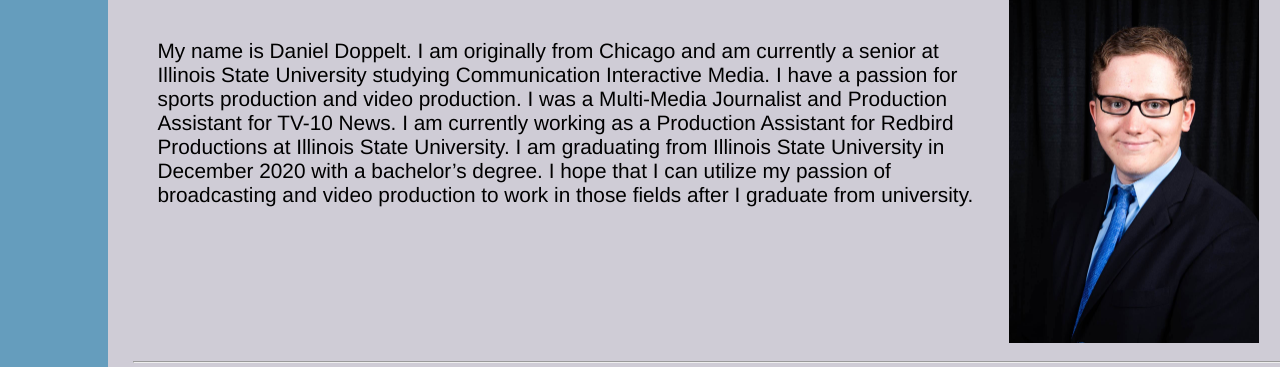
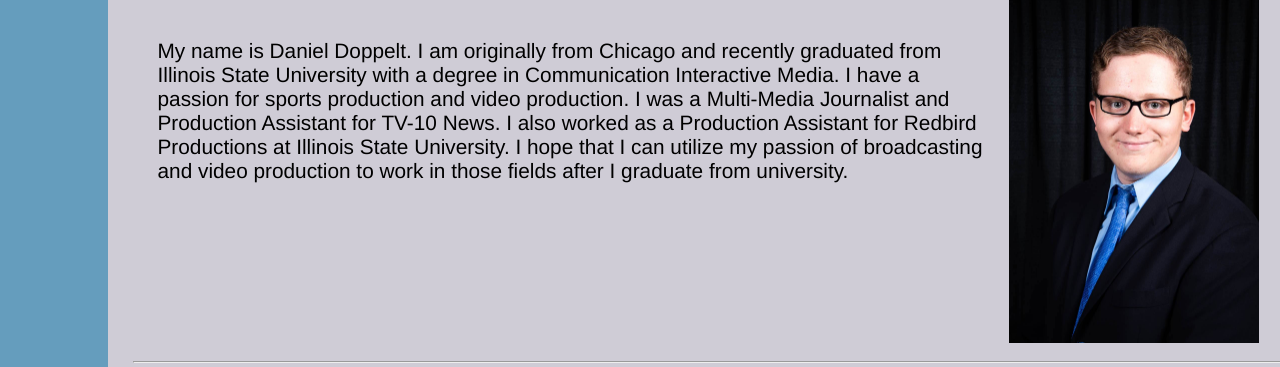
Before and after one commit to djdoppelt/Daniel-Doppelt-Website, a plain HTML site: page index.html in a window 1280 px wide. Shown: the part 446-813 px from the top of the page. Drawn offline with Linux system fonts and the light colour scheme.

Commit message:
Update index.html

```diff
--- a/index.html
+++ b/index.html
@@ -101,8 +101,8 @@
      <h1 class="headertext"><strong>Welcome to my online Portfolio</strong></h1>
     <main id="maintext">
         <img id="mainphoto" src="photos/Doppelt_Daniel.jpg" alt="Daniel in a suit">
-        <p class="abouttext">My name is Daniel Doppelt. I am originally from Chicago and am currently a senior at Illinois State University studying Communication Interactive Media. I have a passion for sports production and video production. I was a Multi-Media Journalist and Production Assistant for TV-10 News.
-        I am currently working as a Production Assistant for Redbird Productions at Illinois State University. I am graduating from Illinois State University in December 2020 with a bachelor’s degree. I hope that I can utilize my passion of broadcasting and video production to work in those fields after I graduate from university. </p>
+        <p class="abouttext">My name is Daniel Doppelt. I am originally from Chicago and recently graduated from Illinois State University with a degree in Communication Interactive Media. I have a passion for sports production and video production. I was a Multi-Media Journalist and Production Assistant for TV-10 News.
+        I also worked as a Production Assistant for Redbird Productions at Illinois State University. I hope that I can utilize my passion of broadcasting and video production to work in those fields after I graduate from university. </p>
 
             <footer id="footer"><hr>
             <p id="footertext"><small><i>Daniel Doppelt</i></small><a href="https://www.linkedin.com/in/daniel-doppelt-7227a7137/" target=_blank><img id="footerphoto" src="thumbnails/linkdinicon.jpg"></a></p>
```
